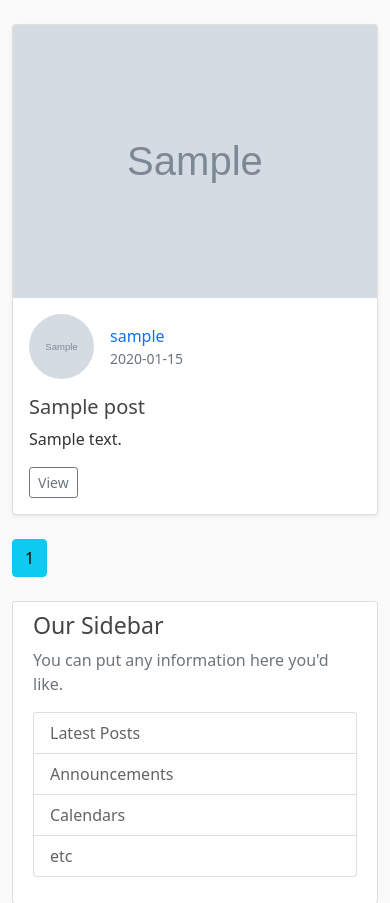
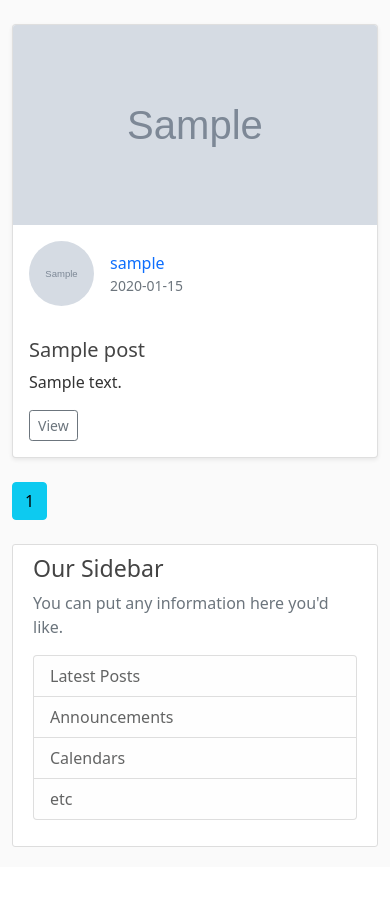
Before and after one commit to Ahmed2183/Flask-Pyhton, a Flask app: page / in a window 390 px wide. Shown: the part 56-959 px from the top of the page. After the commit the page ends 903 px from the top, so only its background shows below. Run offline with Flask 3, Linux system fonts and the light colour scheme; tables that the repository leaves empty hold one stand-in row (values such as "Sample post"); grey boxes marked "Sample" are stand-in pictures.

Commit message:
make responsive

```diff
--- a/flaskBlog/templates/home.html
+++ b/flaskBlog/templates/home.html
@@ -4,28 +4,33 @@
     <div class="row">
         <!-- Using for loop: for Block Start Here. Where Posts is pagination object that why we use posts.items  -->
         {% for post in posts.items %}
-            <div class="col-md-4">
-                <div class="card mb-4 shadow-sm">
+            <div class="col-12 col-sm-6 col-md-4 mb-4">
+                <div class="card shadow-sm h-100 d-flex flex-column">
                     <img class="card-img-top"
                          src="{{ url_for('static', filename='post_profile_pics/' + post.image_file) }}"
-                         alt="Card image cap">
-                    <div class="card-body">
+                         alt="Card image cap" style="object-fit: cover; height: 200px;">
+                    <div class="card-body d-flex flex-column">
                         <div class="d-flex align-items-center mb-3">
                             <img class="rounded-circle article-img"
                                  src="{{ url_for('static', filename='user_profile_pics/' + post.author.image_file) }}">
-                            <div class="ml-3">
-                                <a class="mr-2" href="{{ url_for('users.user_posts', username=post.author.username) }}"
+                            <div class="ml-3 text-truncate" style="max-width: 75%;">
+                                <a class="mr-2 text-truncate d-block"
+                                   href="{{ url_for('users.user_posts', username=post.author.username) }}"
                                    style="text-decoration: none;">{{ post.author.username }}</a>
                                 <small class="text-muted d-block">{{ post.date_posted.strftime('%Y-%m-%d') }}</small>
                             </div>
                         </div>
                         <h5 class="card-title mt-3">
-                            <!--  post is function in post/id route  -->
                             <a class="article-title" href="{{ url_for('posts.post', post_id=post.id) }}"
                                style="text-decoration: none;">{{ post.title }}</a>
                         </h5>
-                        <p class="card-text">{{ post.content }}</p>
-                        <div class="d-flex justify-content-between align-items-center">
+                        <div class="flex-grow-1 mb-3">
+                            <p class="card-text"
+                               style="overflow: hidden; text-overflow: ellipsis; display: -webkit-box; -webkit-line-clamp: 3; -webkit-box-orient: vertical;">
+                                {{ post.content }}
+                            </p>
+                        </div>
+                        <div class="mt-auto d-flex justify-content-between align-items-center">
                             <div class="btn-group">
                                 <a href="{{ url_for('posts.post', post_id=post.id) }}"
                                    class="btn btn-sm btn-outline-secondary">View</a>
@@ -38,7 +43,7 @@
     </div>
 
     <div class="row">
-        <div class="col-md-12">
+        <div class="col-12">
             {% for page_num in posts.iter_pages(left_edge=1, right_edge=1, left_current=1, right_current=2) %}
                 <!-- left_edge=1 and right_edge=1 means 1st or last pagination link hmesha dikha ga, left_current=1 and right_current=2 means current active page ka left pr 1 page or right pr 2 pages dikha ga -->
                 {% if page_num %}
```
